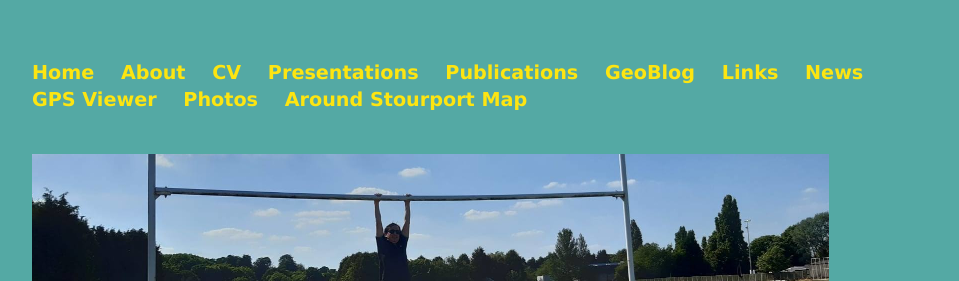
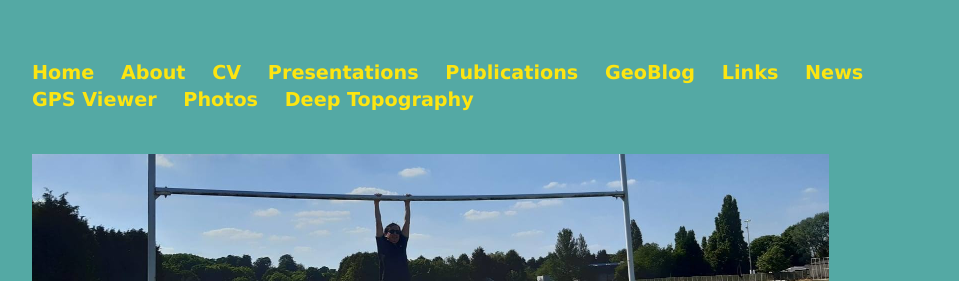
Before and after one commit to ltclasper/ltclasper.github.io, a Jekyll site: the page built from index.html, in a window 1280 px wide. Shown: the top 281 px of the page, without its empty margins (160-1119 px from the left). Built offline with Jekyll 4.4.1, drawn with Linux system fonts in a browser that asks for light colours.

Commit message:
Update default.html

```diff
--- a/_layouts/default.html
+++ b/_layouts/default.html
@@ -19,7 +19,7 @@
 				<li><a href="/news">News</a></li>
 				<li><a href="/gps traces viewer">GPS Viewer</a></li>
 				<li><a href="/photos">Photos</a></li>
-				<li><a href="/stourport map">Around Stourport Map</a></li>
+				<li><a href="/stourport map">Deep Topography</a></li>
 	    		</ul>
 			</nav>
 			<div class="container">
```
